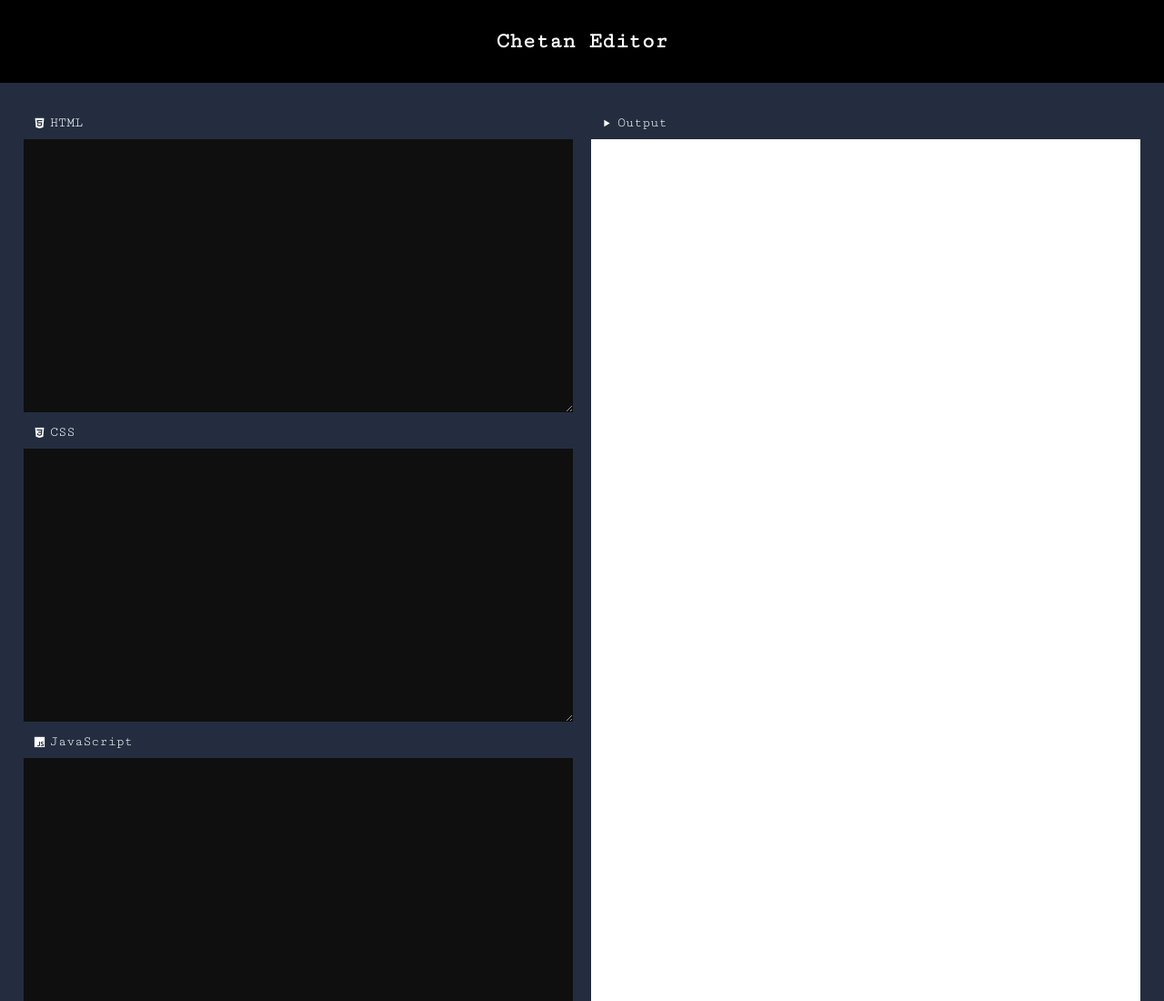
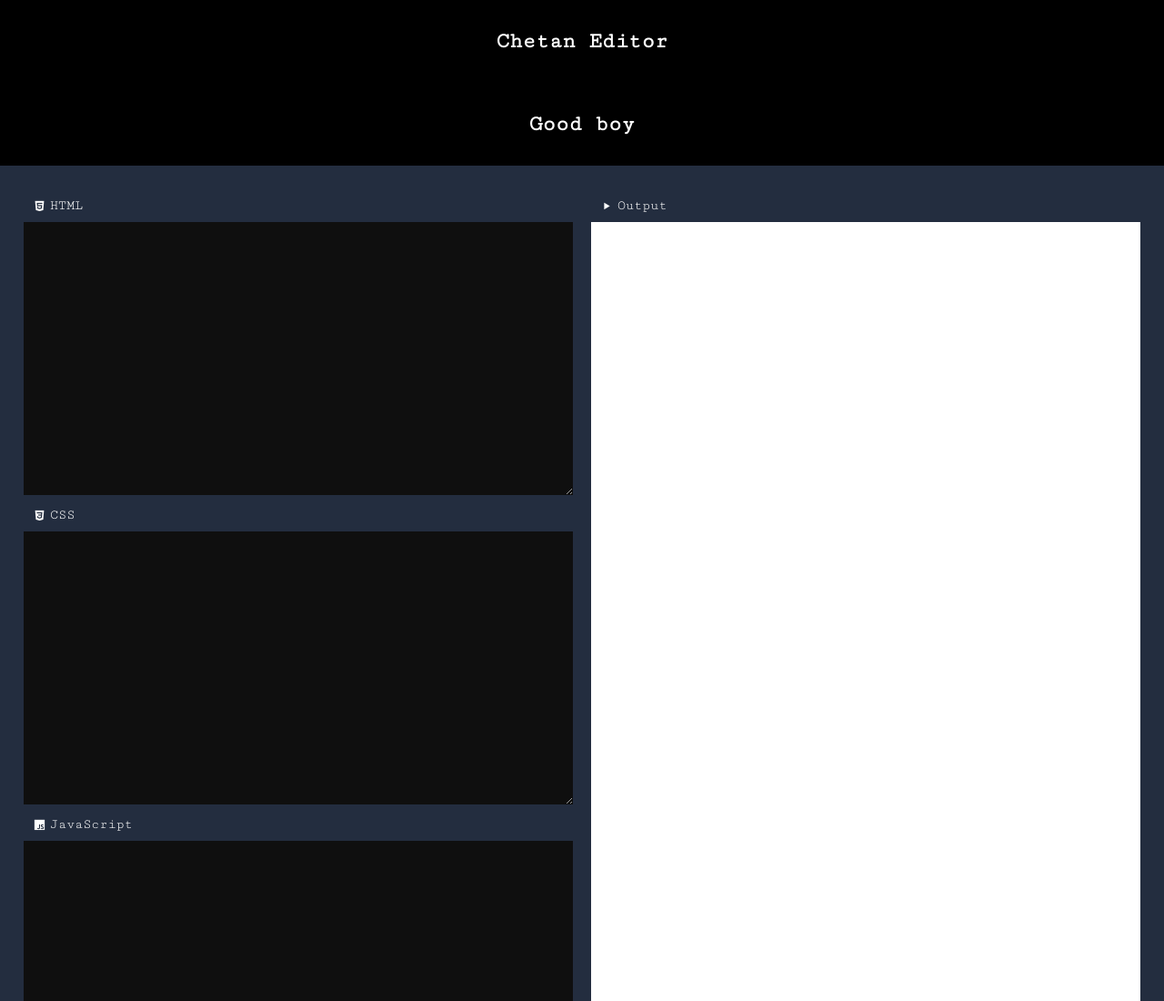
Before and after one commit to Supppiee/Editor, a plain HTML site: page index.html in a window 1280 px wide. Shown: the top 1100 px of the page at 91% size. Drawn offline with nearby package versions, Linux system fonts and the light colour scheme.

Commit message:
updated heading

```diff
--- a/index.html
+++ b/index.html
@@ -8,12 +8,13 @@
 
 
 
-    <title>MCE</title>
+    <title>Zoooop</title>
 </head>
 <body>
 
     <section class="container">
         <h1>Chetan Editor</h1>
+        <h1>Good boy</h1>
         <div id="editor">
             <div id="left">
 
```
